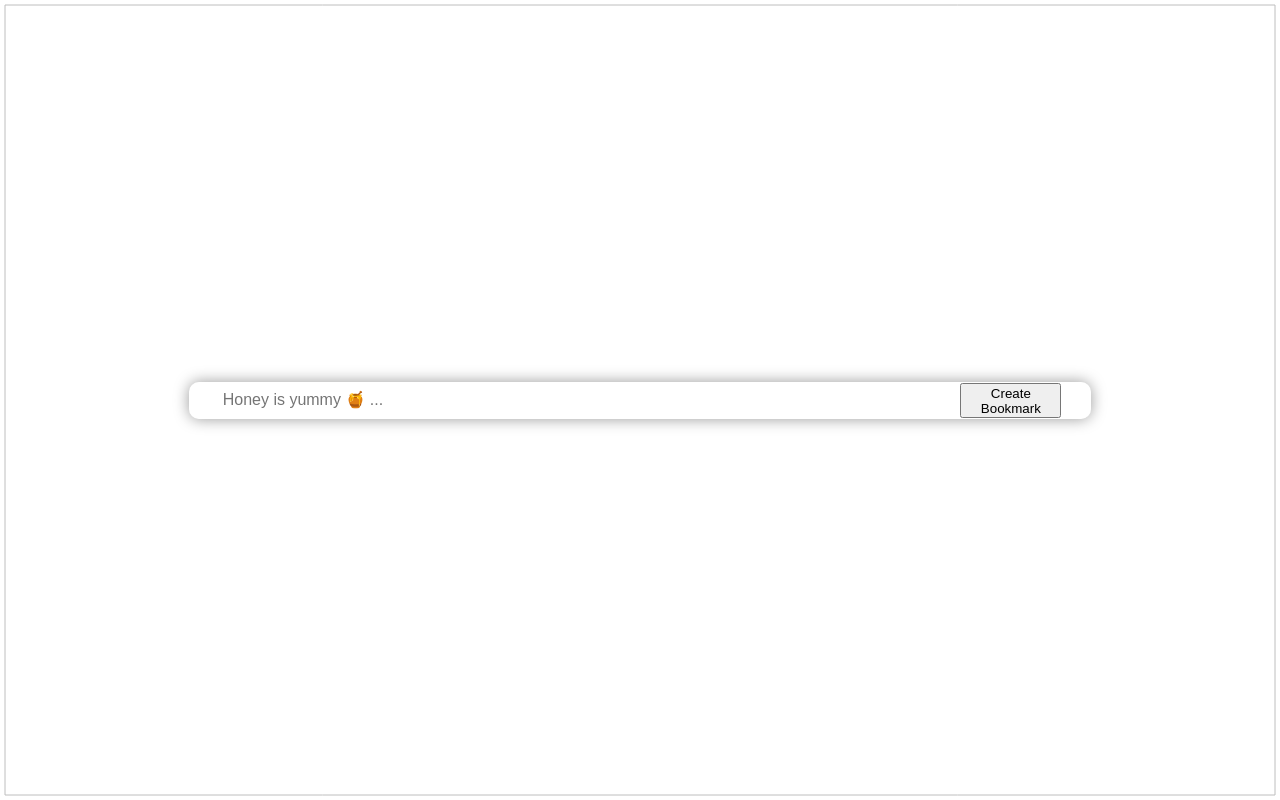
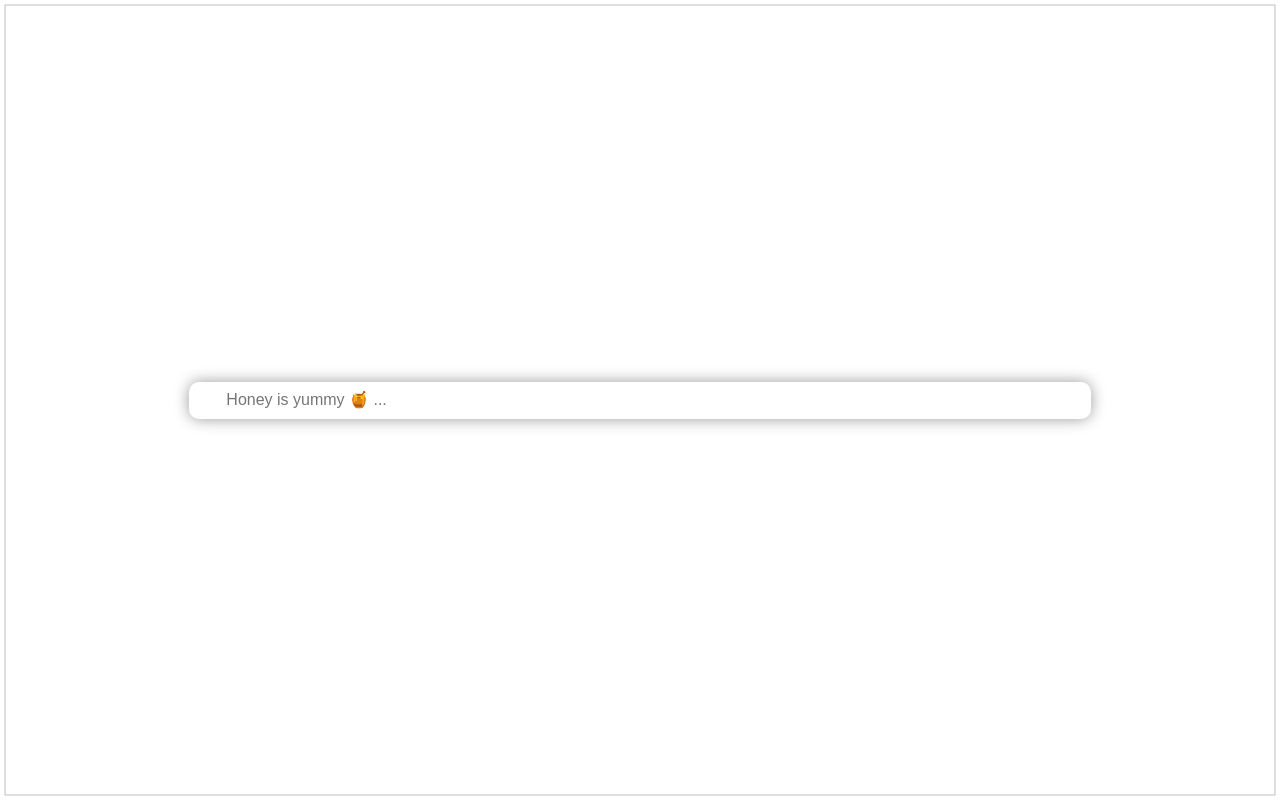
Before and after one commit to markghaida/voronoi-frontend-, a React (Create React App) app: page / in a window 1280 px wide. Built offline with nearby package versions, Linux system fonts and the light colour scheme.

Commit message:
frontend local

```diff
--- a/src/App.js
+++ b/src/App.js
@@ -5,8 +5,8 @@ import Search from './components/Search.js';
 import { useEffect, useState } from 'react';
 import { timeFormatDefaultLocale } from 'd3';
 
-// const backend = 'http://localhost:3000/bookmarks';
-const backend = 'https://guarded-wave-40506.herokuapp.com/bookmarks';
+const backend = 'http://localhost:3000/bookmarks';
+// const backend = 'https://guarded-wave-40506.herokuapp.com/bookmarks';
 
 
 function App( ){
@@ -19,11 +19,9 @@ function App( ){
     }
     let res = searchValue.match(/(http(s)?:\/\/.)?(www\.)?[-a-zA-Z0-9@:%._\+~#=]{2,256}\.[a-z]{2,6}\b([-a-zA-Z0-9@:%_\+.~#?&//=]*)/g);
     if(res !== null){
-      setSubmit(true)
-      if (submitButton === "clicked"){
+
       console.log("fetching this bookmark now")
       fetch(backend, {
-        // mode: 'no-cors',
       method: 'POST',
       headers: {
         'Content-Type': 'application/json',
@@ -33,6 +31,7 @@ function App( ){
       .then( response => response.json( ) )
       .then( data => {
         console.log( 'Success:', data );
+
         // I have to first determine if the data returned is coming
         //back as an error
         if(data[0] === "Url has already been taken"){
@@ -44,10 +43,10 @@ function App( ){
           // if it isnt, trigger a fetch and re-render bookmarks that
             //match the input
       } )
-    }}else{
+    }else{
+      console.log("filtering based off of your input")
       let ourInput = searchValue; //holding this incase values changes by the time fetch is done
       fetch( `${backend}/search`, {
-        mode: 'no-cors',
         method: 'POST',
         headers: { 'Content-Type': 'application/json' },
         body: JSON.stringify( { search: searchValue  } )
@@ -65,7 +64,6 @@ function App( ){
     setBookmarks(filteredBookmarks);
   }
   const [ errors, setErrors] = useState("")
-  const [ submitButton, setSubmit] = useState(false)
   const [ searchValue, setSearch ] = useState( "" );
   const [ bookmarks, setBookmarks ] = useState( [ ] );
   useEffect( ( ) => {
@@ -74,7 +72,7 @@ function App( ){
 
   return (
     <div id="App">
-      <Search searchValue={ searchValue } setSearch={ setSearch } errors={errors} setSubmit={setSubmit}/>
+      <Search searchValue={ searchValue } setSearch={ setSearch } errors={errors}/>
       <Rhizom bookmarks={ bookmarks }/>
     </div>
   );
--- a/src/components/Search.js
+++ b/src/components/Search.js
@@ -1,6 +1,6 @@
 import { useEffect, useRef, useState } from 'react';
 
-const Search = ( { searchValue, setSearch, errors, setSubmit } ) => {
+const Search = ( { searchValue, setSearch, errors } ) => {
   useEffect( ( ) => {
     searchInput.current.focus( );
   }, [ ] );
@@ -10,12 +10,7 @@ const Search = ( { searchValue, setSearch, errors, setSubmit } ) => {
     setSearch( e.target.value )
   };
 
-  const handleClick = e => {
-    setSubmit("clicked")
-  }
-
   const searchInput = useRef( );
-
 
 
   return(
@@ -27,11 +22,11 @@ const Search = ( { searchValue, setSearch, errors, setSubmit } ) => {
        onChange={e => handleChange(e)}
        placeholder="Honey is yummy 🍯 ..."
        type="text"
-      //  onMouseEnter={ e => searchInput.current.focus() }
-      //  onMouseLeave={ e => searchInput.current.blur() }
+       onMouseEnter={ e => searchInput.current.focus() }
+       onMouseLeave={ e => searchInput.current.blur() }
        />
-      <p style={{ color:"red" }} >{errors}</p>
-      {setSubmit ? <button onClick={(e) => handleClick(e)}>Create Bookmark</button> : <button onClick={(e) => handleClick(e)}>Create Bookmark</button>}
+       <br></br>
+      <p style={{color: "red"}}>{errors}</p>
      <div style={{ width:"35px" }}></div>
    </div>
  );
```
Lines whose indentation alone changed are shown as unchanged.
